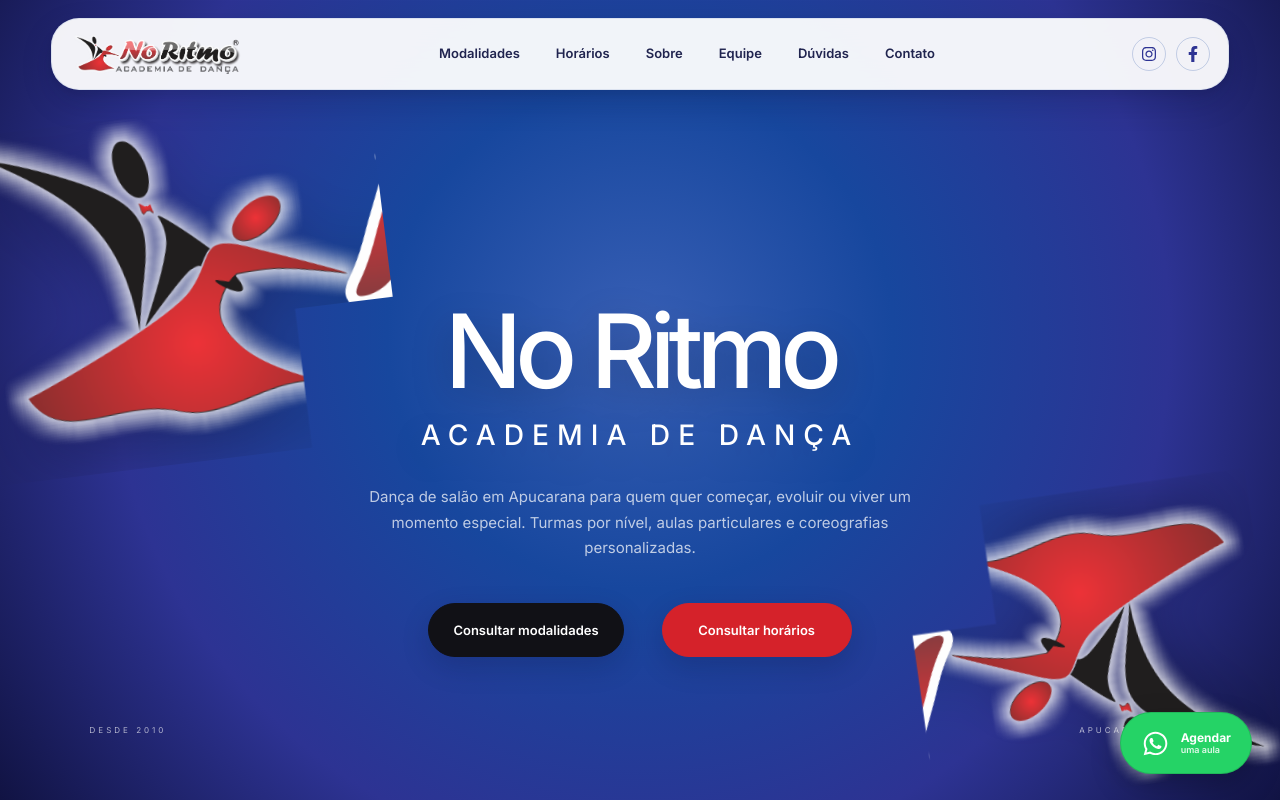
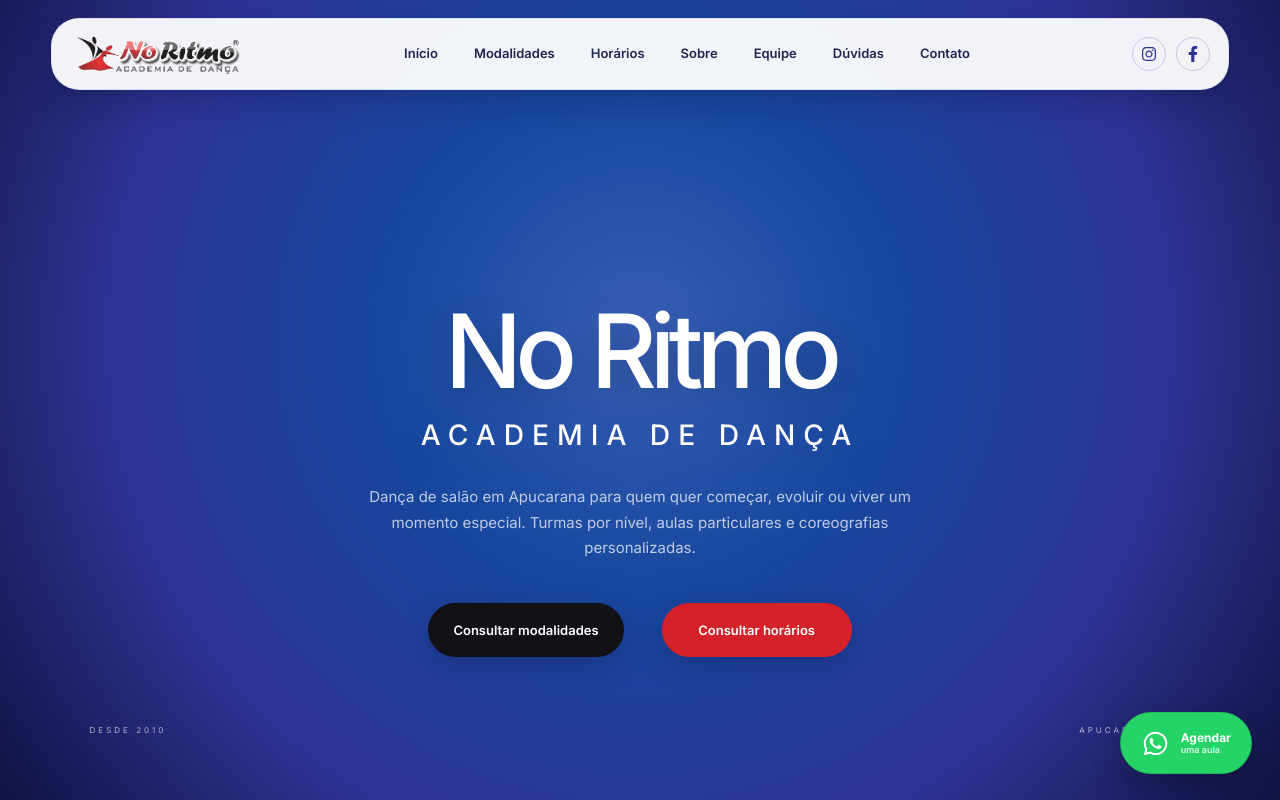
Before and after one commit to leonardodariva/no-ritmo-academia-de-danca, a Next.js app: page / in a window 1280 px wide. Shown: the top 800 px of the page. Built offline with nearby package versions, Linux system fonts and the light colour scheme; a web font is replaced by a local one.

Commit message:
refactor: simplifica entrada e navegação da home

```diff
--- a/app/page.tsx
+++ b/app/page.tsx
@@ -1,7 +1,5 @@
 import DanceStyles from "./DanceStyles";
-import IntroLoader from "./IntroLoader";
 import Testimonials from "./Testimonials";
-import ScrollReveal from "./ScrollReveal";
 import Image from "next/image";
 import { FaFacebookF, FaInstagram, FaWhatsapp } from "react-icons/fa";
 
@@ -23,13 +21,12 @@
 export default function Home() {
   return (
     <main>
-      <IntroLoader />
-      <ScrollReveal />
       <header className="site-header">
         <a className="brand" href="#inicio" aria-label="No Ritmo — página inicial">
           <Image className="brand-logo" src="/logo-fundo-claro.png" width={1741} height={421} alt="No Ritmo Academia de Dança" priority unoptimized />
         </a>
         <nav className="desktop-nav" aria-label="Navegação principal">
+          <a href="#inicio">Início</a>
           <a href="#modalidades">Modalidades</a>
           <a href="#horarios">Horários</a>
           <a href="#sobre">Sobre</a>
@@ -44,12 +41,6 @@
       </header>
 
       <section className="hero" id="inicio">
-        <div className="logo-dancers logo-dancers-top" aria-hidden="true">
-          <Image src="/logo-fundo-claro.png" width={1741} height={421} alt="" priority unoptimized />
-        </div>
-        <div className="logo-dancers logo-dancers-bottom" aria-hidden="true">
-          <Image src="/logo-fundo-claro.png" width={1741} height={421} alt="" priority unoptimized />
-        </div>
         <div className="hero-content">
           <h1><span>No Ritmo</span><small>Academia de Dança</small></h1>
           <p className="hero-text">Dança de salão em Apucarana para quem quer começar, evoluir ou viver um momento especial. Turmas por nível, aulas particulares e coreografias personalizadas.</p>
```
